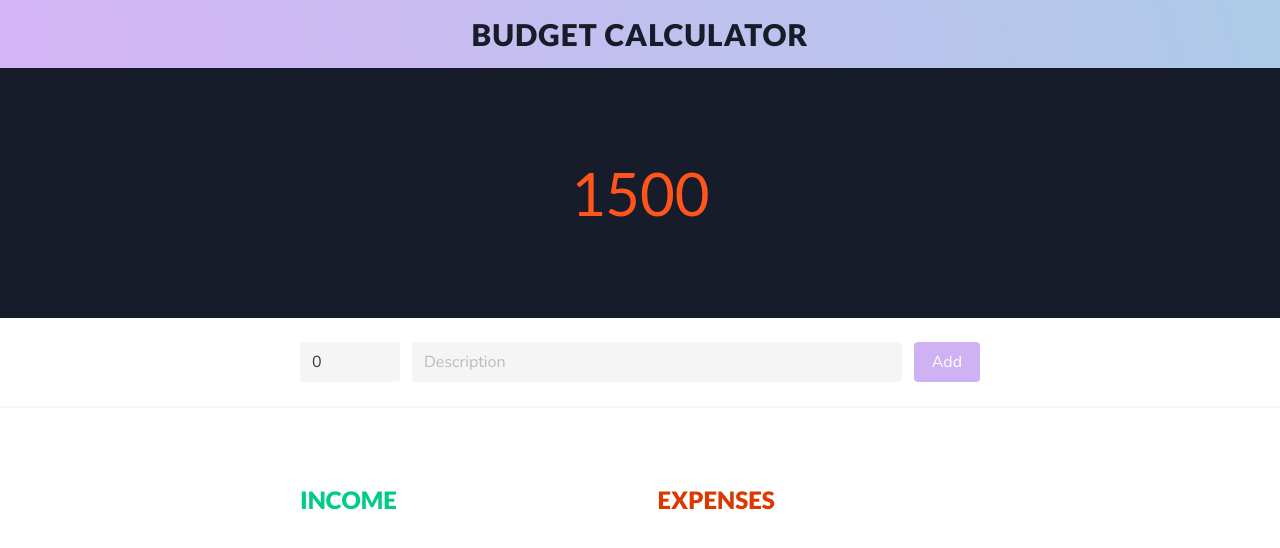
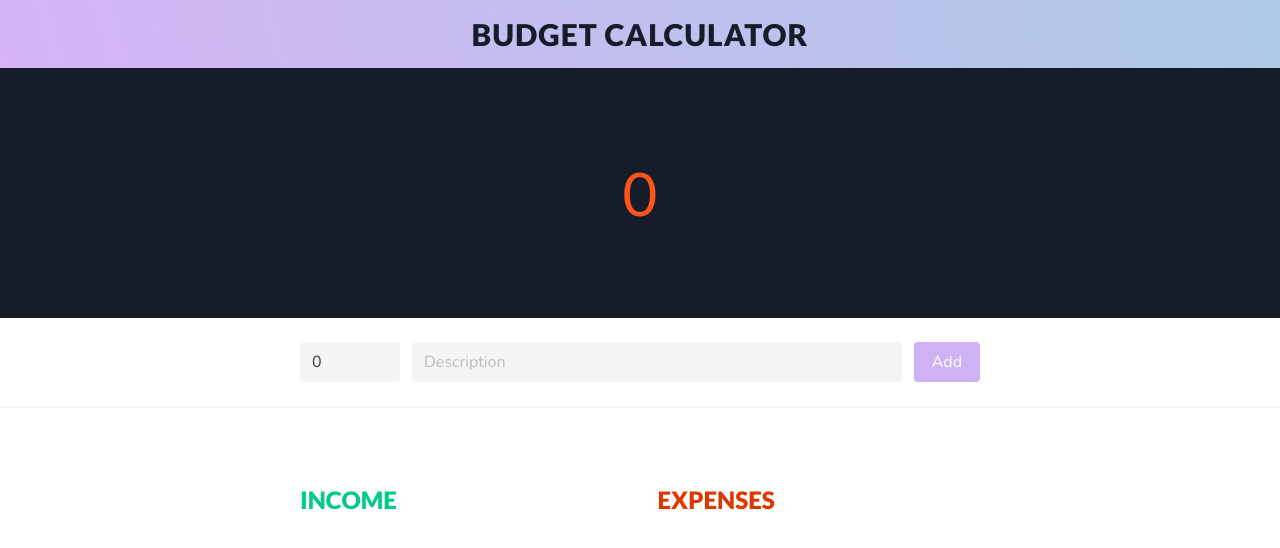
Before and after one commit to tuyenphk/angular-budget-calculator, an Angular app: page / in a window 1280 px wide. Shown: the top 548 px of the page. Built offline with nearby package versions, Linux system fonts and the light colour scheme.

Commit message:
add totalBudget functionality

```diff
--- a/src/app/main-page/main-page.component.html
+++ b/src/app/main-page/main-page.component.html
@@ -3,7 +3,7 @@
 </div>
 
 <section class="total-budget-section">
-  <h2 class="red">1500</h2>
+  <h2 class="red">{{ totalBudget }}</h2>
 </section>
 
 <section class="add-item-section">
--- a/src/app/main-page/main-page.component.ts
+++ b/src/app/main-page/main-page.component.ts
@@ -9,6 +9,7 @@ import { BudgetItem } from 'src/shared/models/budget-item.model';
 export class MainPageComponent implements OnInit {
 
   budgetItem: BudgetItem[] = new Array<BudgetItem>();
+  totalBudget: number = 0;
 
   constructor() { }
 
@@ -17,10 +18,12 @@ export class MainPageComponent implements OnInit {
 
   addItem(newItem: BudgetItem){
     this.budgetItem.push(newItem);
+    this.totalBudget += newItem.amount;
   }
 
   deleteItem(item: BudgetItem){
     let index = this.budgetItem.indexOf(item);
     this.budgetItem.splice(index, 1);
+    this.totalBudget -=item.amount;
   }
 }
```
Also changed, not shown: src/app/add-item-form/add-item-form.component.ts (+7 -0 lines).
